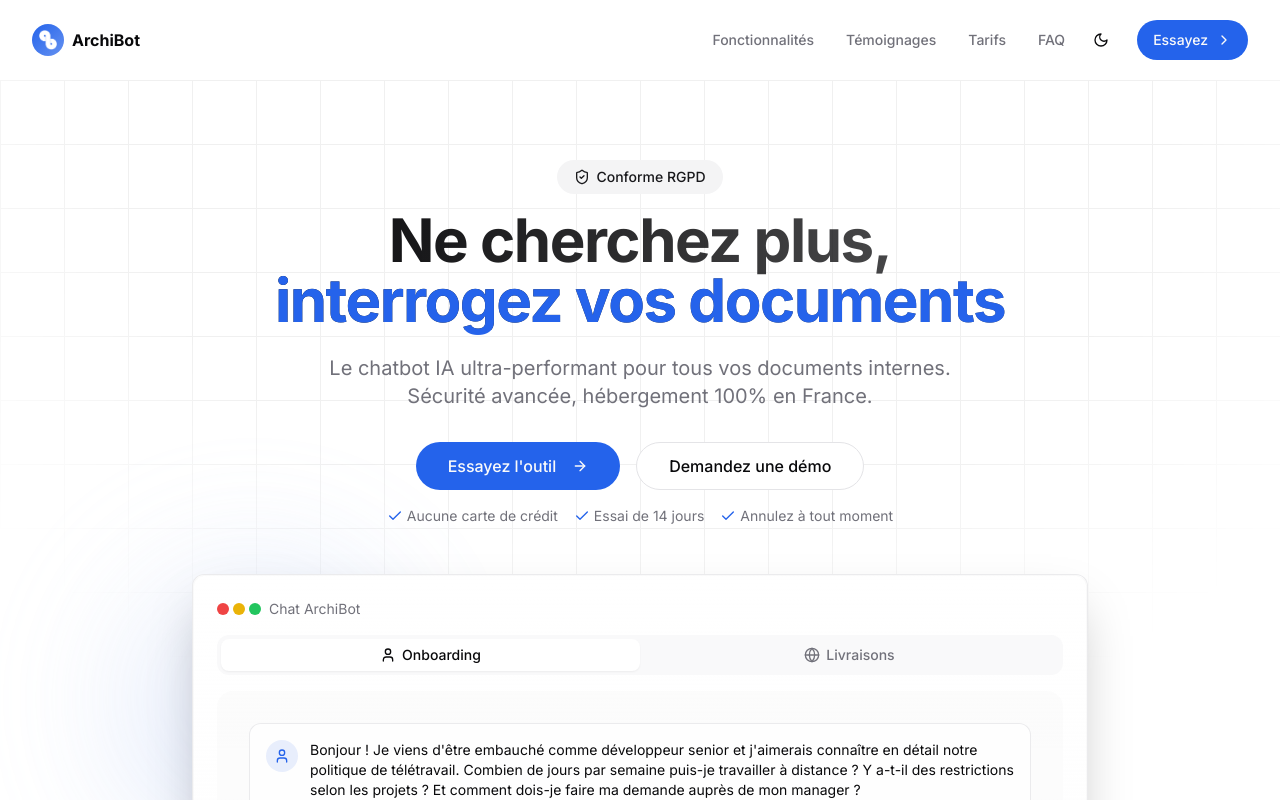
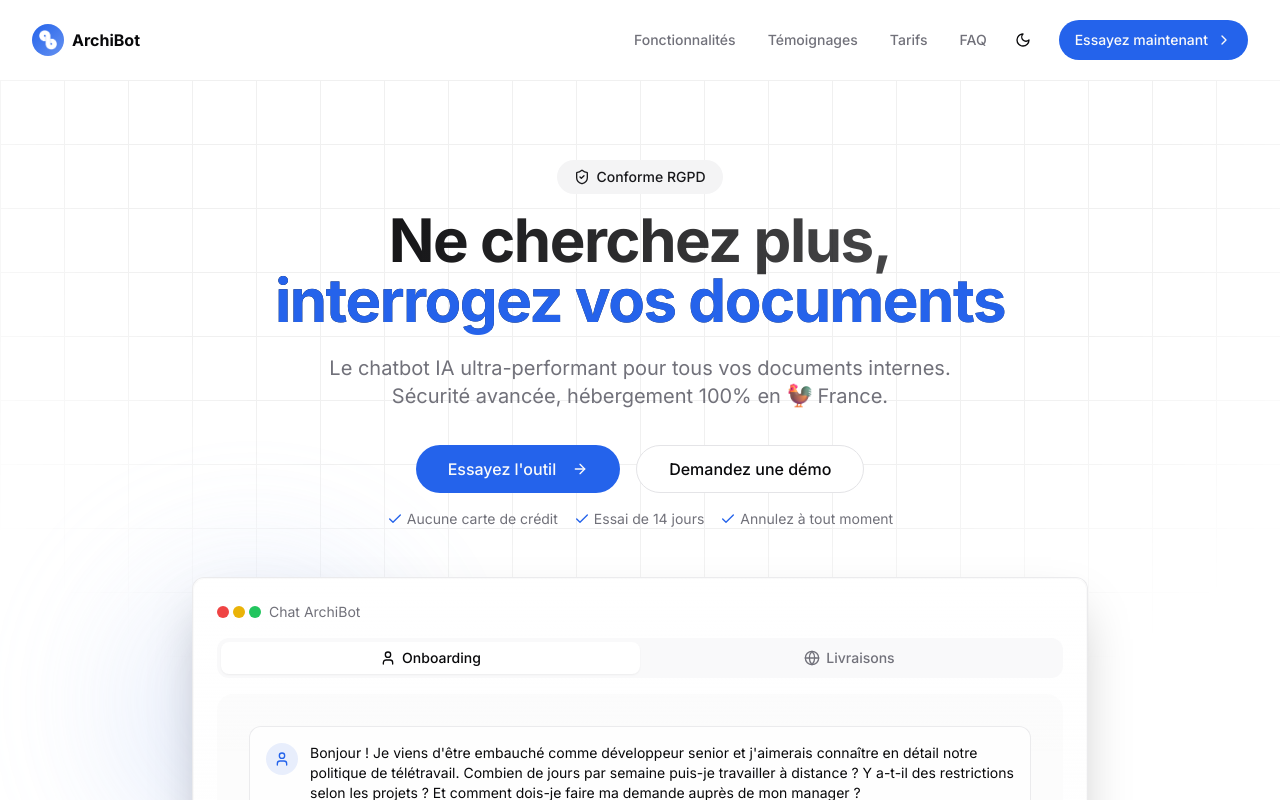
Before and after one commit to AlienorAI/website, a Next.js app: page / in a window 1280 px wide. Shown: the top 800 px of the page. Built offline with nearby package versions, Linux system fonts and the light colour scheme.

Commit message:
feat: add mascot and better cta wording

```diff
--- a/app/page.tsx
+++ b/app/page.tsx
@@ -195,7 +195,7 @@ export default function LandingPage() {
               <span className="sr-only">Basculer le thème</span>
             </Button>
             <Button className="rounded-full">
-              Essayez
+              Essayez maintenant
               <ChevronRight className="size-4" />
             </Button>
           </div>
@@ -294,7 +294,16 @@ export default function LandingPage() {
               </h1>
               <p className="text-lg md:text-xl text-muted-foreground mb-8 max-w-2xl mx-auto">
                 Le chatbot IA ultra-performant pour tous vos documents internes.
-                Sécurité avancée, hébergement 100% en France.
+                Sécurité avancée, hébergement 100% en{" "}
+                <Image
+                  className="inline mr-1 mb-1"
+                  priority
+                  src="/rooster.png"
+                  alt="Emoji de coq"
+                  width={27}
+                  height={27}
+                />
+                France.
               </p>
               <div className="flex flex-col sm:flex-row gap-4 justify-center">
                 <Button size="lg" className="rounded-full h-12 px-8 text-base">
```
Also changed, not shown: public/rooster.png (added).
